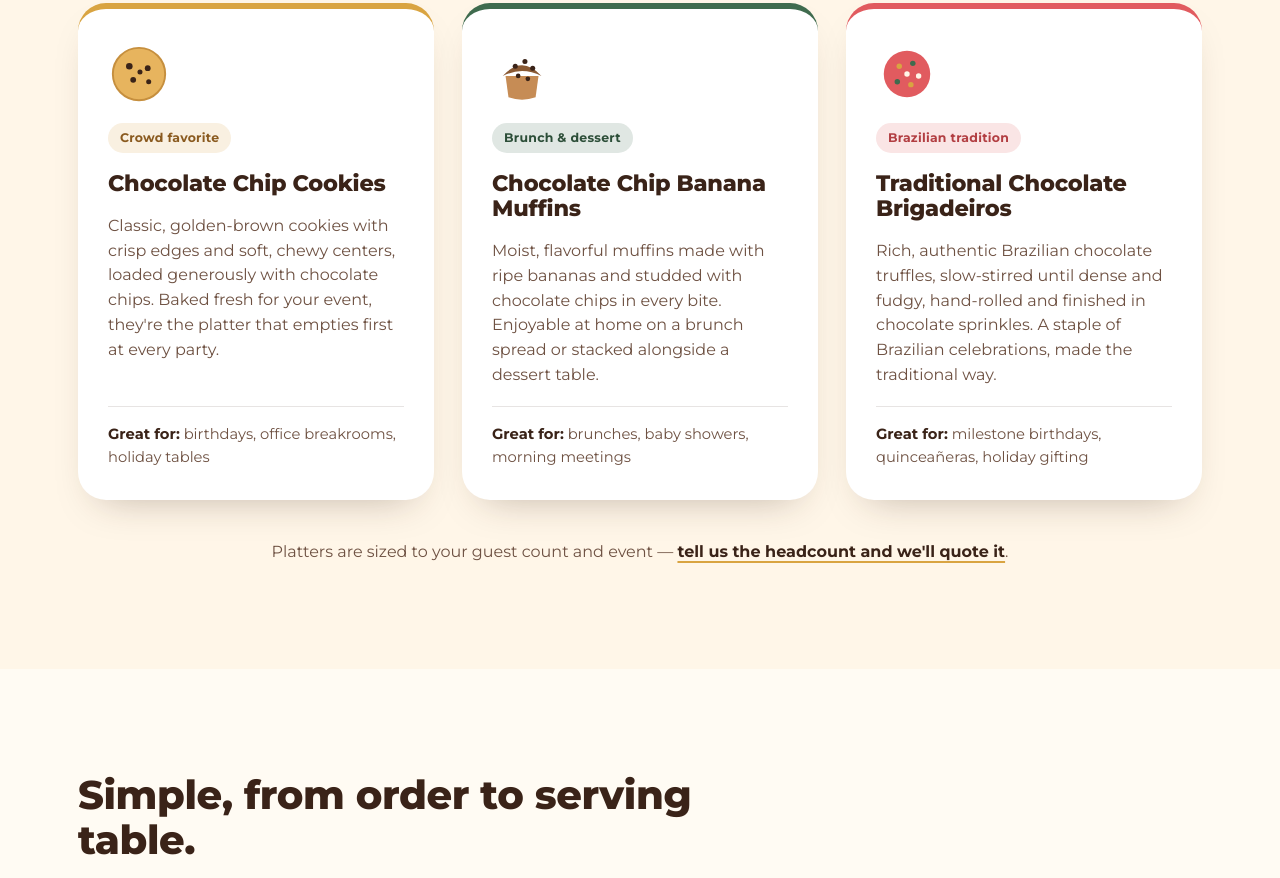
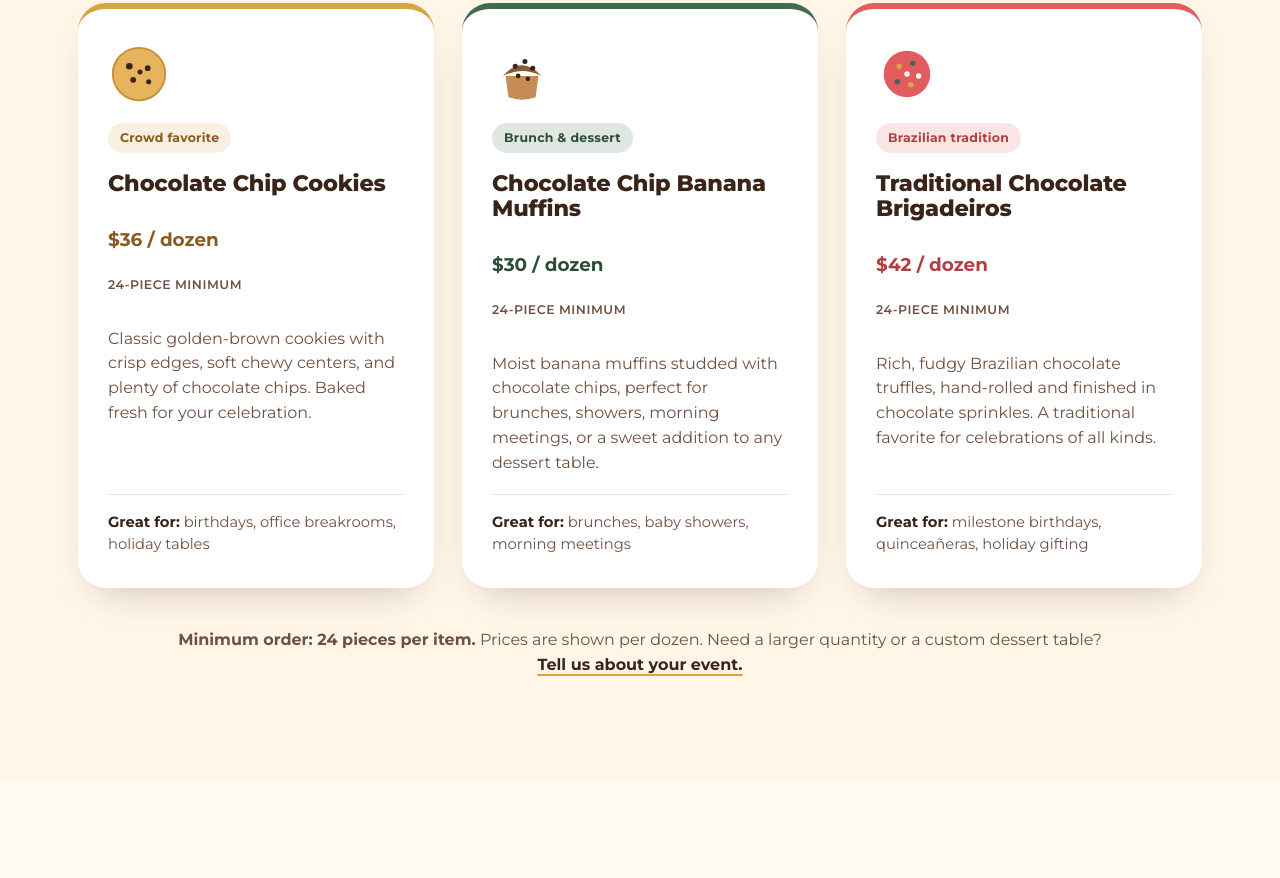
Before and after one commit to lgirao/doce-dough-website, a plain HTML site: page index.html in a window 1280 px wide. Shown: the part 1780-2658 px from the top of the page. Drawn offline with Linux system fonts and the light colour scheme.

Commit message:
updated menu section to include pricing

```diff
--- a/index.html
+++ b/index.html
@@ -389,6 +389,21 @@
   .platter-card h3{
     font-size:1.4rem;
   }
+  .platter-price {
+  font-size: 1.15rem;
+  font-weight: 700;
+  color: var(--accent-dark);
+  margin-top: 0.75rem;
+  margin-bottom: 0.15rem;
+}
+.platter-minimum {
+  font-size: 0.78rem;
+  font-weight: 600;
+  letter-spacing: 0.04em;
+  text-transform: uppercase;
+  color: var(--cocoa-soft);
+  margin-bottom: 0.9rem;
+}
   .platter-tag{
     display:inline-block;
     align-self:flex-start;
@@ -740,7 +755,8 @@
     <div class="wrap">
       <div class="section-head">
         <h2>Platters built for the whole party.</h2>
-        <p>Three recipes, perfected — mix and match to build a dessert table that covers every guest. Platters scale from small family gatherings to full office events.</p>
+        <!-- <p>Three recipes, perfected — mix and match to build a dessert table that covers every guest. Platters scale from small family gatherings to full office events.</p> -->
+        <p>Three recipes, perfected — mix and match to build a dessert table that covers every guest. All items are priced by the dozen, with a minimum order of 24 pieces per item.</p>
       </div>
 
       <div class="menu-grid">
@@ -757,7 +773,9 @@
           </svg>
           <span class="platter-tag">Crowd favorite</span>
           <h3>Chocolate Chip Cookies</h3>
-          <p>Classic, golden-brown cookies with crisp edges and soft, chewy centers, loaded generously with chocolate chips. Baked fresh for your event, they're the platter that empties first at every party.</p>
+          <div class="platter-price">$36 / dozen</div>
+          <div class="platter-minimum">24-piece minimum</div>
+          <p>Classic golden-brown cookies with crisp edges, soft chewy centers, and plenty of chocolate chips. Baked fresh for your celebration.</p>
           <div class="platter-meta"><strong>Great for:</strong> birthdays, office breakrooms, holiday tables</div>
         </article>
 
@@ -773,7 +791,9 @@
           </svg>
           <span class="platter-tag">Brunch & dessert</span>
           <h3>Chocolate Chip Banana Muffins</h3>
-          <p>Moist, flavorful muffins made with ripe bananas and studded with chocolate chips in every bite. Enjoyable at home on a brunch spread or stacked alongside a dessert table.</p>
+          <div class="platter-price">$30 / dozen</div>
+          <div class="platter-minimum">24-piece minimum</div>
+          <p>Moist banana muffins studded with chocolate chips, perfect for brunches, showers, morning meetings, or a sweet addition to any dessert table.</p>
           <div class="platter-meta"><strong>Great for:</strong> brunches, baby showers, morning meetings</div>
         </article>
 
@@ -789,13 +809,20 @@
           </svg>
           <span class="platter-tag">Brazilian tradition</span>
           <h3>Traditional Chocolate Brigadeiros</h3>
-          <p>Rich, authentic Brazilian chocolate truffles, slow-stirred until dense and fudgy, hand-rolled and finished in chocolate sprinkles. A staple of Brazilian celebrations, made the traditional way.</p>
+          <div class="platter-price">$42 / dozen</div>
+          <div class="platter-minimum">24-piece minimum</div>
+          <p>Rich, fudgy Brazilian chocolate truffles, hand-rolled and finished in chocolate sprinkles. A traditional favorite for celebrations of all kinds.</p>
           <div class="platter-meta"><strong>Great for:</strong> milestone birthdays, quinceañeras, holiday gifting</div>
         </article>
 
       </div>
 
-      <p class="menu-note">Platters are sized to your guest count and event — <a href="#contact" class="link-inline">tell us the headcount and we'll quote it</a>.</p>
+      <!-- <p class="menu-note">Platters are sized to your guest count and event — <a href="#contact" class="link-inline">tell us the headcount and we'll quote it</a>.</p> -->
+      <p class="menu-note">
+        <strong>Minimum order: 24 pieces per item.</strong>
+        Prices are shown per dozen. Need a larger quantity or a custom dessert table?
+        <br><a href="#contact" class="link-inline">Tell us about your event.</a>
+      </p>
     </div>
   </section>
 
```
